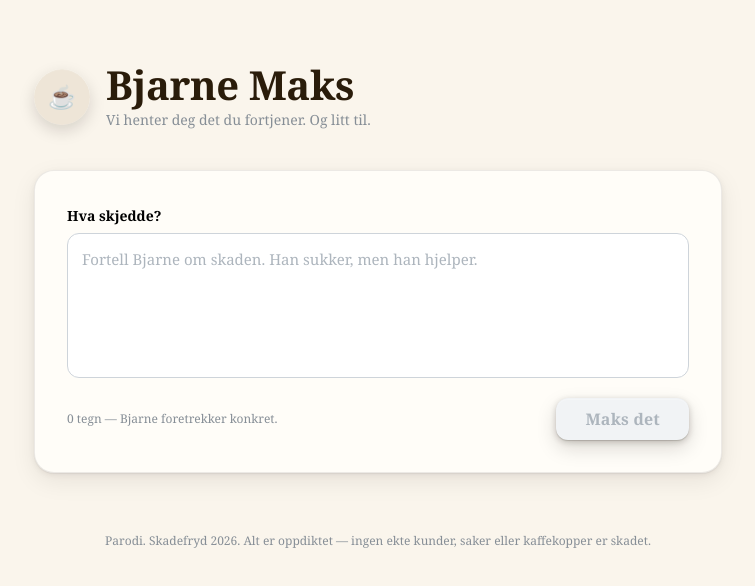
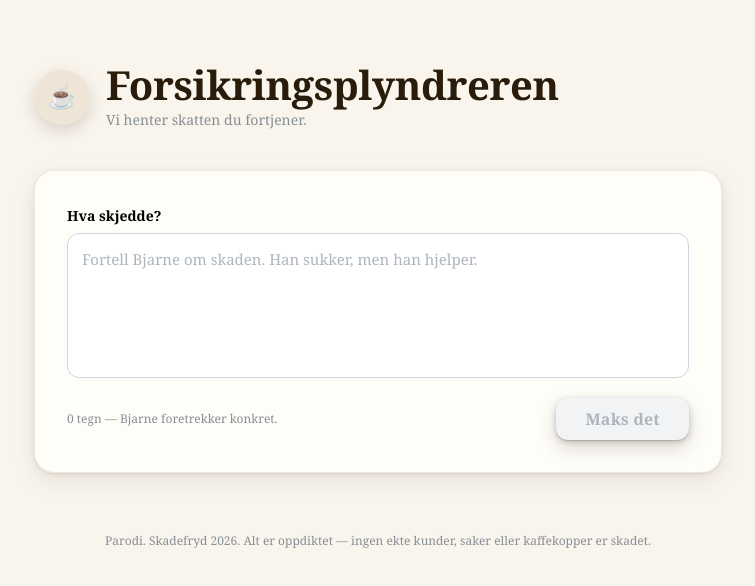
Before and after one commit to skadefryd26/lag7, a React (Vite) app in the folder frontend/: page / in a window 1280 px wide. Shown: the top 586 px of the page, without its empty margins (262-1017 px from the left). Built offline with nearby package versions, Linux system fonts and the light colour scheme.

Commit message:
Rename til Forsikringsplyndreren

```diff
--- a/frontend/index.html
+++ b/frontend/index.html
@@ -3,7 +3,7 @@
   <head>
     <meta charset="UTF-8" />
     <meta name="viewport" content="width=device-width, initial-scale=1.0" />
-    <title>Bjarne Maks</title>
+    <title>Forsikringsplyndreren</title>
   </head>
   <body>
     <div id="root"></div>
--- a/frontend/src/features/maks/MaksPage.tsx
+++ b/frontend/src/features/maks/MaksPage.tsx
@@ -67,10 +67,10 @@ export function MaksPage() {
             </Avatar>
             <div>
               <Title order={1} style={{ fontSize: 40, lineHeight: 1.05 }}>
-                Bjarne Maks
+                Forsikringsplyndreren
               </Title>
               <Text c="dimmed" size="sm" mt={4}>
-                Vi henter deg det du fortjener. Og litt til.
+                Vi henter skatten du fortjener.
               </Text>
             </div>
           </Group>
```
